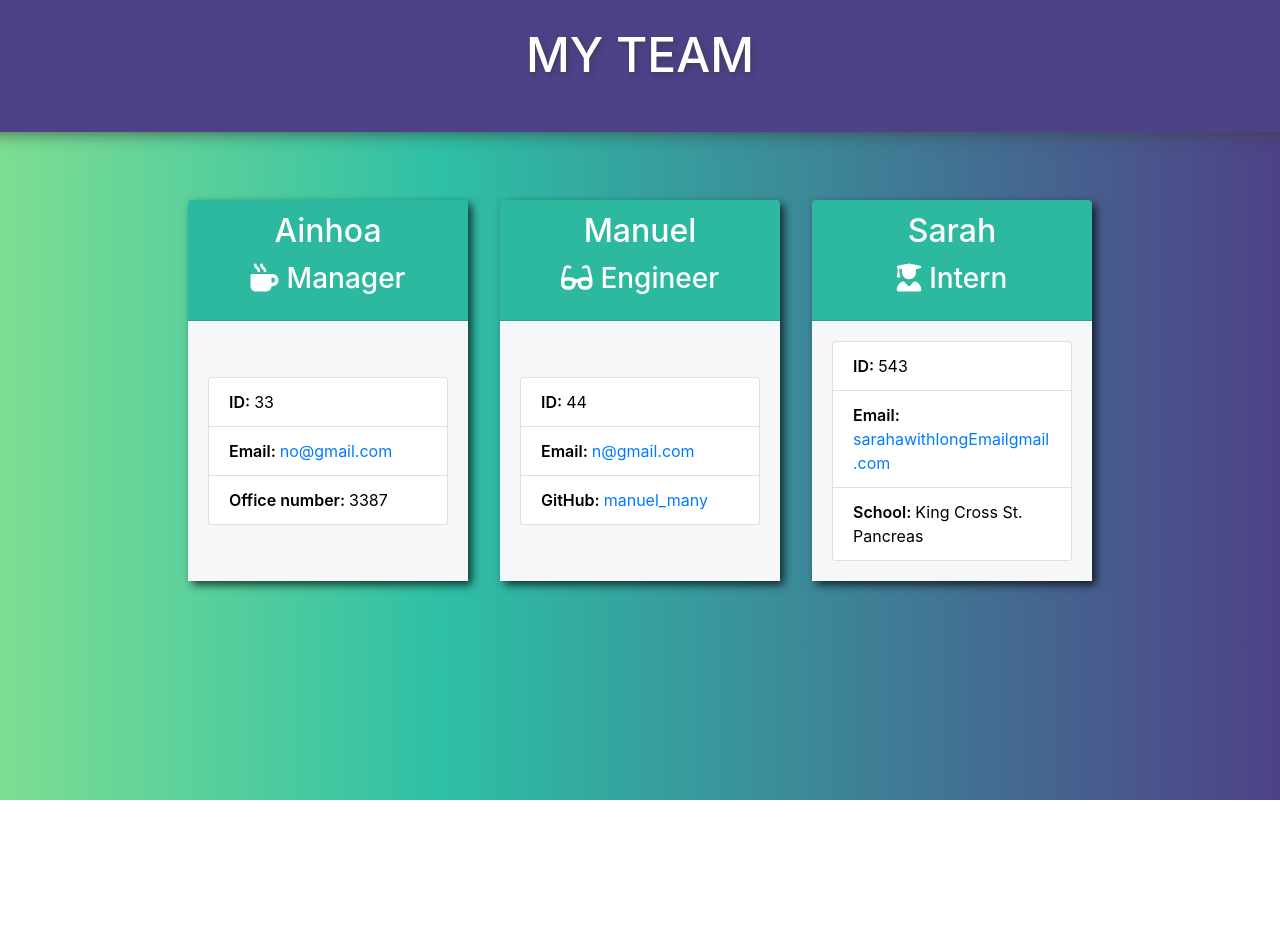
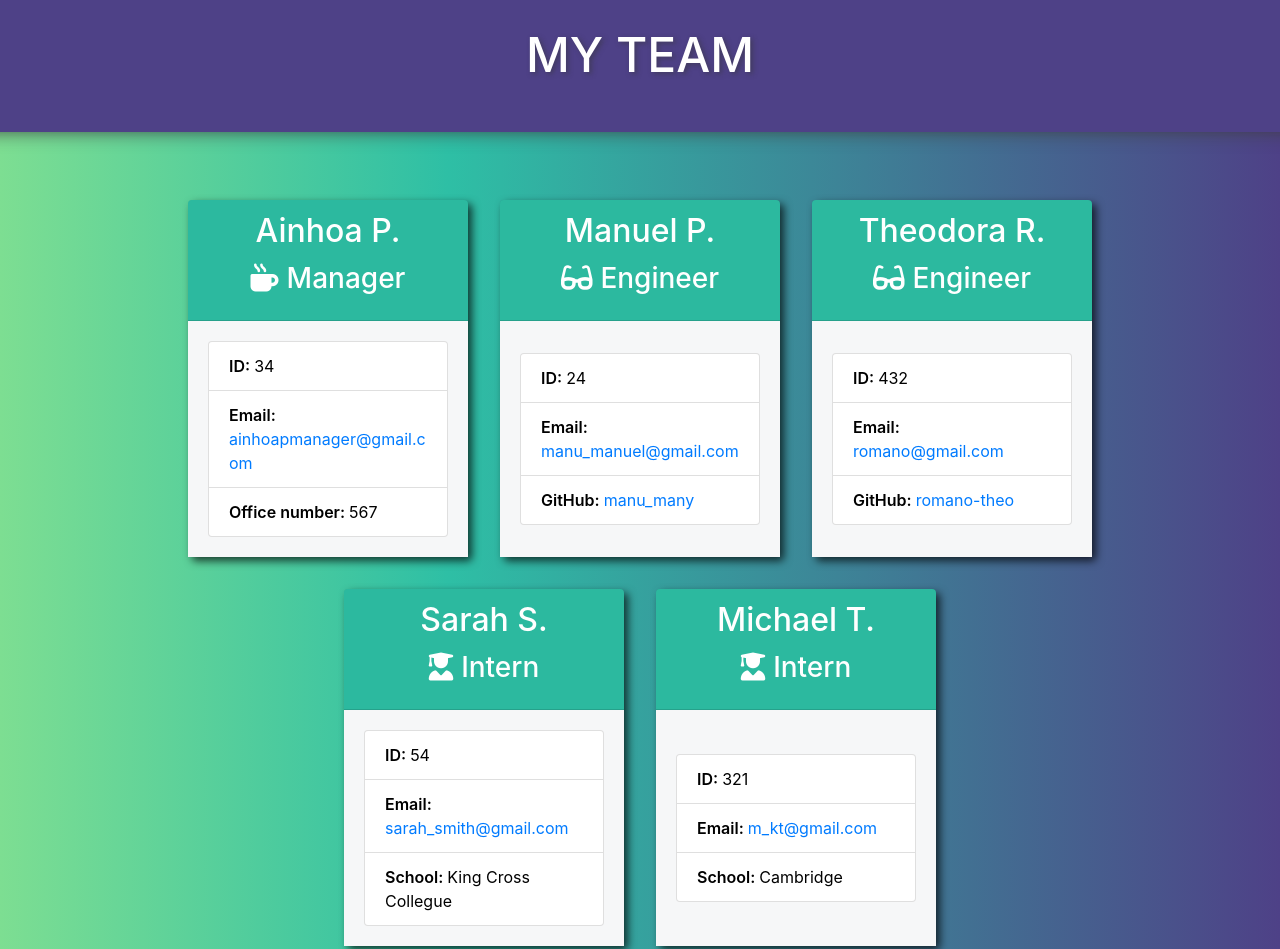
Before and after one commit to nowinoa/Team-Profile-Generator, a website: page starter/output/team.html in a window 1280 px wide. Shown: the top 949 px of the page. Before the commit the page ends 800 px from the top, so only its background shows below. Drawn offline with nearby package versions, Linux system fonts and the light colour scheme.

Commit message:
html template

```diff
--- a/starter/output/team.html
+++ b/starter/output/team.html
@@ -27,42 +27,70 @@
 
         <div class="card employee-card">
         <div class="card-header">
-            <h2 class="card-title">Ainhoa</h2>
+            <h2 class="card-title">Ainhoa P.</h2>
             <h3 class="card-title"><i class="fas fa-mug-hot mr-2"></i>Manager</h3>
         </div>
         <div class="card-body">
             <ul class="list-group">
-                <li class="list-group-item">ID: <span>33</span></li>
-                <li class="list-group-item">Email: <a href="mailto:no@gmail.com">no@gmail.com</a></li>
-                <li class="list-group-item">Office number: <span>3387</span></li>
+                <li class="list-group-item">ID: <span>34</span></li>
+                <li class="list-group-item">Email: <a href="mailto:ainhoapmanager@gmail.com">ainhoapmanager@gmail.com</a></li>
+                <li class="list-group-item">Office number: <span>567</span></li>
             </ul>
         </div>
     </div>
 
         <div class="card employee-card">
     <div class="card-header">
-        <h2 class="card-title">Manuel</h2>
+        <h2 class="card-title">Manuel P.</h2>
         <h3 class="card-title"><i class="fas fa-glasses mr-2"></i>Engineer</h3>
     </div>
     <div class="card-body">
         <ul class="list-group">
-            <li class="list-group-item">ID: <span>44</span></li>
-            <li class="list-group-item">Email: <a href="mailto:n@gmail.com">n@gmail.com</a></li>
-            <li class="list-group-item">GitHub: <a href="https://github.com/manuel_many" target="_blank" rel="noopener noreferrer">manuel_many</a></li>
+            <li class="list-group-item">ID: <span>24</span></li>
+            <li class="list-group-item">Email: <a href="mailto:manu_manuel@gmail.com">manu_manuel@gmail.com</a></li>
+            <li class="list-group-item">GitHub: <a href="https://github.com/manu_many" target="_blank" rel="noopener noreferrer">manu_many</a></li>
         </ul>
     </div>
 </div>
 
         <div class="card employee-card">
     <div class="card-header">
-        <h2 class="card-title">Sarah</h2>
+        <h2 class="card-title">Theodora R.</h2>
+        <h3 class="card-title"><i class="fas fa-glasses mr-2"></i>Engineer</h3>
+    </div>
+    <div class="card-body">
+        <ul class="list-group">
+            <li class="list-group-item">ID: <span>432</span></li>
+            <li class="list-group-item">Email: <a href="mailto:romano@gmail.com">romano@gmail.com</a></li>
+            <li class="list-group-item">GitHub: <a href="https://github.com/romano-theo" target="_blank" rel="noopener noreferrer">romano-theo</a></li>
+        </ul>
+    </div>
+</div>
+
+        <div class="card employee-card">
+    <div class="card-header">
+        <h2 class="card-title">Sarah S.</h2>
         <h3 class="card-title"><i class="fas fa-user-graduate mr-2"></i>Intern</h3>
     </div>
     <div class="card-body">
         <ul class="list-group">
-            <li class="list-group-item">ID: <span>543</span></li>
-            <li class="list-group-item">Email: <a href="mailto:sarahawithlongEmailgmail.com">sarahawithlongEmailgmail.com</a></li>
-            <li class="list-group-item">School: <span>King Cross St. Pancreas</span></li>
+            <li class="list-group-item">ID: <span>54</span></li>
+            <li class="list-group-item">Email: <a href="mailto:sarah_smith@gmail.com">sarah_smith@gmail.com</a></li>
+            <li class="list-group-item">School: <span>King Cross Collegue</span></li>
+        </ul>
+    </div>
+</div>
+
+        <div class="card employee-card">
+    <div class="card-header">
+        <h2 class="card-title">Michael T.</h2>
+        <h3 class="card-title"><i class="fas fa-user-graduate mr-2"></i>Intern</h3>
+    </div>
+    <div class="card-body">
+        <ul class="list-group">
+            <li class="list-group-item">ID: <span>321</span></li>
+            <li class="list-group-item">Email: <a href="mailto:m_kt@gmail.com">m_kt@gmail.com</a></li>
+            <li class="list-group-item">School: <span>Cambridge</span></li>
         </ul>
     </div>
 </div>
```
Also changed, not shown: assets/14-object-oriented-programming-challenge-demo.png (deleted).
